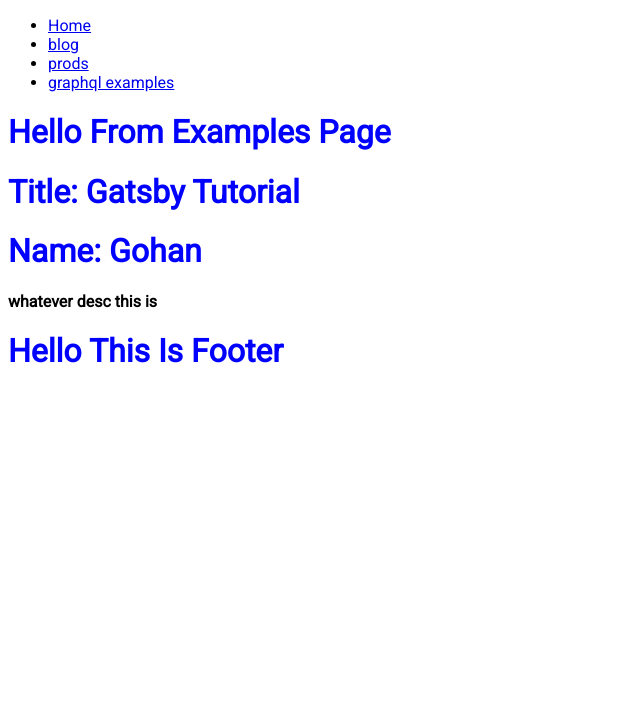
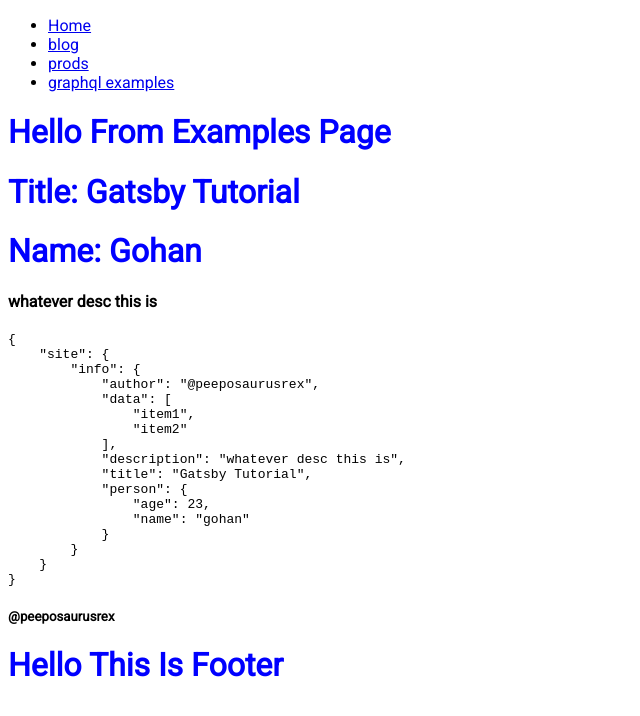
Before and after one commit to Pedro-Garcez/gatsbyTutorial, a Gatsby site: page /examples in a window 1280 px wide. Shown: the whole page, without its empty margins (0-640 px from the left). Built offline with nearby package versions, Linux system fonts and the light colour scheme; Gatsby itself is replaced by a stand-in of ours.

Commit message:
used graphql page query and exported the data. Used props to access it on the examples page.

```diff
--- a/src/pages/examples.js
+++ b/src/pages/examples.js
@@ -2,15 +2,35 @@ import React from "react"
 import Header from "../examples/Header"
 import HeaderStatic from "../examples/HeaderStatic"
 import Layout from "../components/Layout"
+import { graphql } from "gatsby"
 
-const examples = () => {
+const examples = (props) => {
+  console.log(props)
   return (
     <Layout>
       <h1>hello from examples page</h1>
       <Header />
       <HeaderStatic />
+      <pre>{JSON.stringify(props.data, null, 4)}</pre>
+      <h5>{props.data.site.info.author}</h5>
     </Layout>
   )
 }
 
+export const data = graphql`
+  query MyQuery {
+    site {
+      info: siteMetadata {
+        author
+        data
+        description
+        title
+        person {
+          age
+          name
+        }
+      }
+    }
+  }
+`
 export default examples
```
